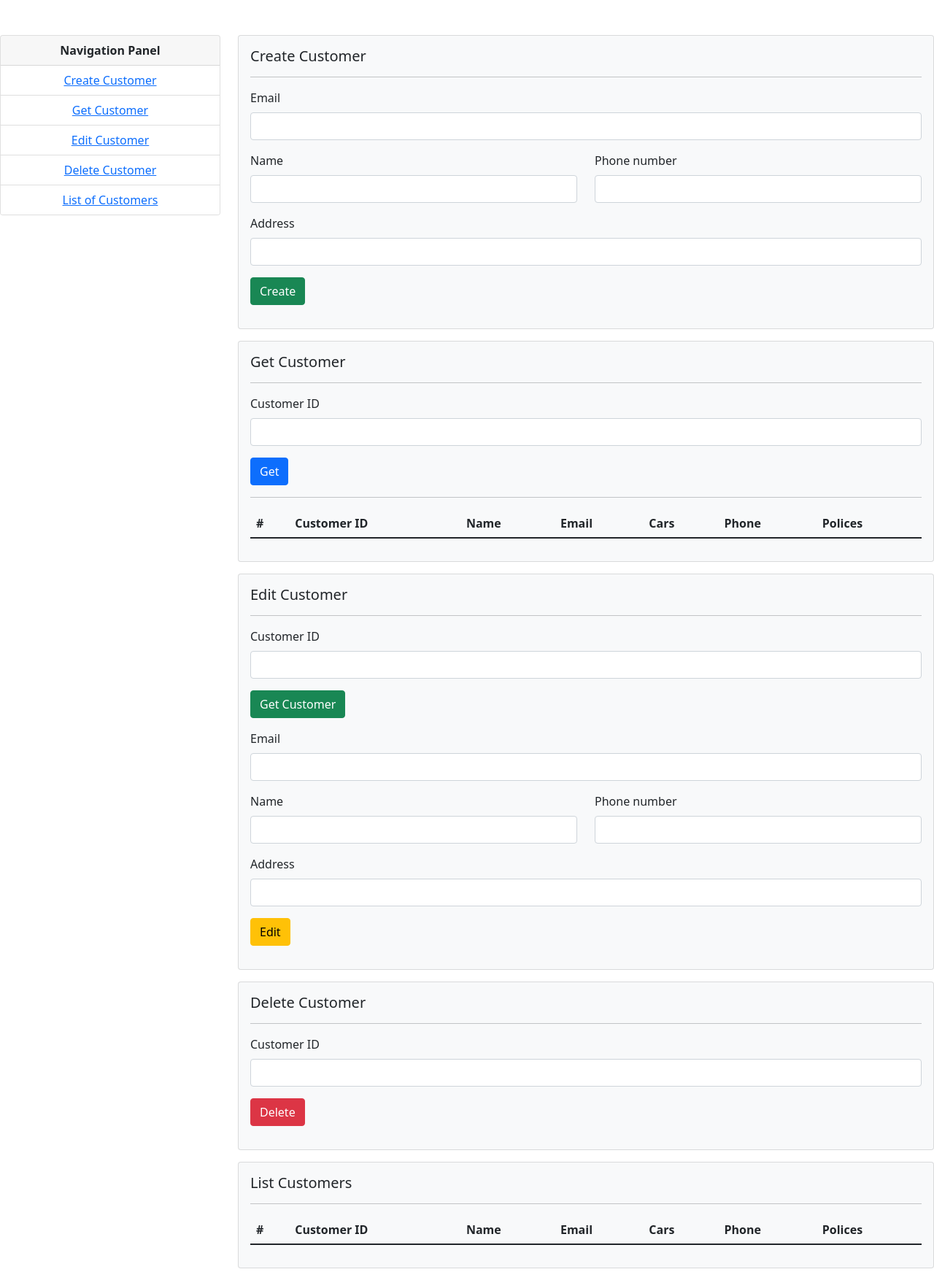
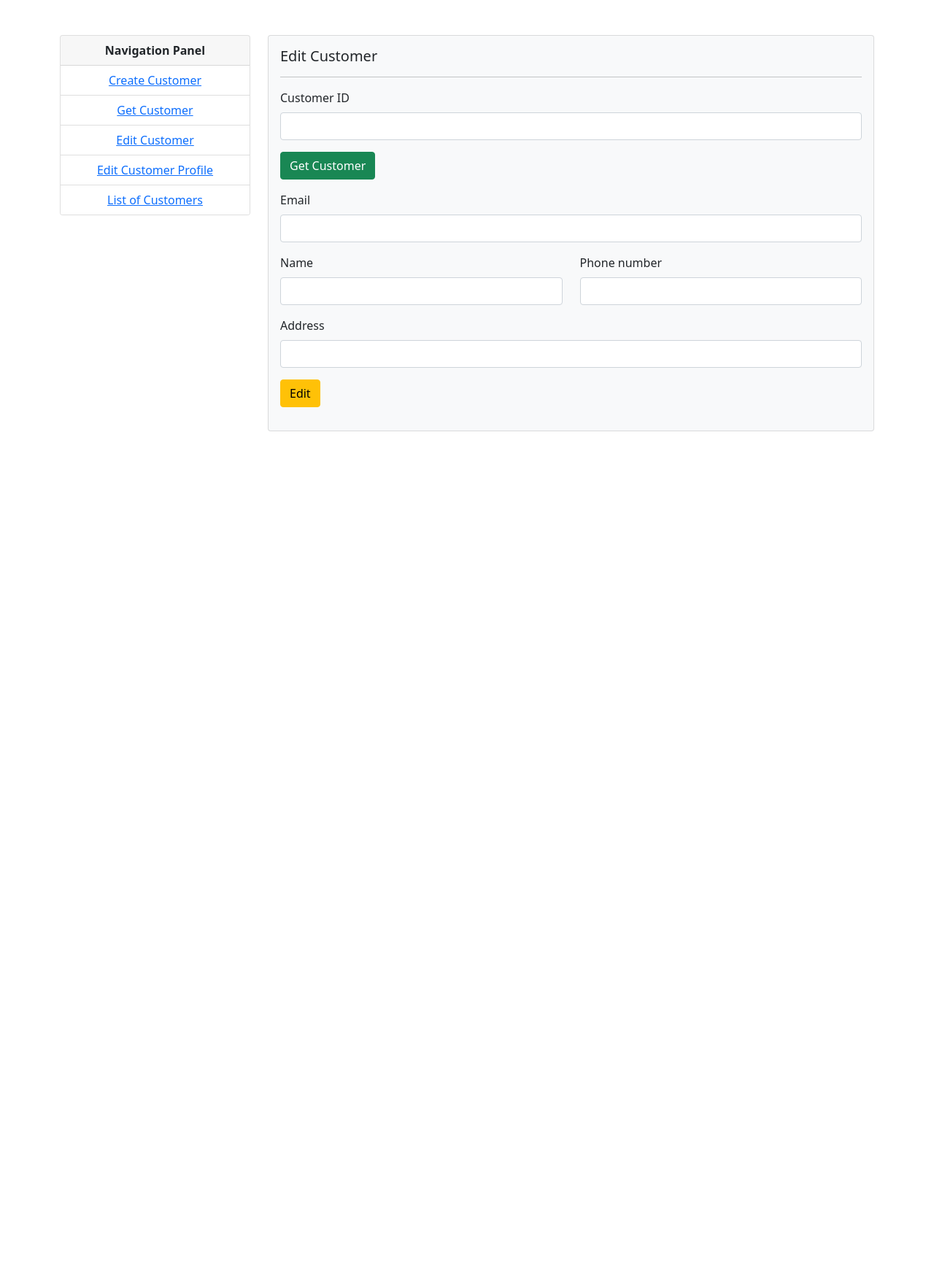
Before and after one commit to mahdi-darvish/Car-Insurance-System-UML, a Django app: page /customer/edit in a window 1280 px wide. Shown: the part 178-1932 px from the top of the page at 73% size. After the commit the page ends 769 px from the top, so only its background shows below. Run offline with Django 4.2, Linux system fonts and the light colour scheme; lists and menus that the app fills with data are empty; some libraries are stand-ins or nearby versions.

Commit message:
add customer UI

```diff
--- /dev/null
+++ b/car_insurance/main/templates/Customer/edit.html
@@ -0,0 +1,46 @@
+{% extends 'Customer/index.html' %}
+
+{% block customerEdit %}
+<div class="card bg-light mb-3">
+    <div class="card-body">
+      <h5 class="card-title">Edit Customer</h5>
+      <hr />
+      <form action="">
+        <div class="col-md-12 mb-3">
+          <label for="CustomerID" class="form-label">Customer ID</label>
+          <input type="number" class="form-control" id="CustomerID" />
+        </div>
+        <button type="submit" class="btn btn-success">Get Customer</button>
+      </form>
+      <form accept="">
+        <div class="col-md-12 mb-3">
+          <label for="Eamil" class="form-label">Email</label>
+          <input type="email" class="form-control" id="Email" />
+        </div>
+        <div class="row mb-3">
+          <div class="col-md-6">
+            <label for="name" class="form-label">Name</label>
+            <input
+              type="number"
+              class="form-control"
+              id="name"
+              aria-describedby="name"
+            />
+          </div>
+          <div class="col-md-6">
+            <label for="phoneNum" class="form-label"
+              >Phone number</label
+            >
+            <input type="tel" class="form-control" id="phoneNum" />
+          </div>
+        </div>
+        <div class="col-md-12 mb-3">
+          <label for="address" class="form-label">Address</label>
+          <input type="text" class="form-control" id="address" />
+        </div>
+        <button type="submit" class="btn btn-warning">Edit</button>
+      </form>
+    </div>
+  </div>
+
+{% endblock %}
--- a/car_insurance/main/templates/Customer/index.html
+++ b/car_insurance/main/templates/Customer/index.html
@@ -5,185 +5,38 @@
     <div class="card-header fw-bold">Navigation Panel</div>
     <ul class="list-group list-group-flush">
       <li class="list-group-item">
-        <a href="#">Create Customer</a>
+        <a href="/customer/add">Create Customer</a>
       </li>
       <li class="list-group-item">
-        <a href="#">Get Customer</a>
+        <a href="/customer/get">Get Customer</a>
       </li>
       <li class="list-group-item">
-        <a href="#">Edit Customer</a>
+        <a href="/customer/edit">Edit Customer</a>
       </li>
       <li class="list-group-item">
-        <a href="#">Delete Customer</a>
+        <a href="/customer/editProfile">Edit Customer Profile</a>
       </li>
       <li class="list-group-item">
-        <a href="">List of Customers</a>
+        <a href="/customer/list">List of Customers</a>
       </li>
     </ul>
   </div>
 </div>
 <div class="col-lg-9">
   <!-- CREATE -->
-  <div class="card bg-light mb-3">
-    <div class="card-body">
-      <h5 class="card-title">Create Customer</h5>
-      <hr />
-      <form>
-        <div class="col-md-12 mb-3">
-          <label for="Eamil" class="form-label">Email</label>
-          <input type="email" class="form-control" id="Email" />
-        </div>
-        <div class="row mb-3">
-          <div class="col-md-6">
-            <label for="name" class="form-label">Name</label>
-            <input
-              type="number"
-              class="form-control"
-              id="name"
-              aria-describedby="name"
-            />
-          </div>
-          <div class="col-md-6">
-            <label for="phoneNum" class="form-label"
-              >Phone number</label
-            >
-            <input type="tel" class="form-control" id="phoneNum" />
-          </div>
-        </div>
-        <div class="col-md-12 mb-3">
-          <label for="address" class="form-label">Address</label>
-          <input type="text" class="form-control" id="address" />
-        </div>
-        <button type="submit" class="btn btn-success">Create</button>
-      </form>
-    </div>
-  </div>
+  {% block customerCreate %}
+  {% endblock %}
   <!-- GET -->
-  <div class="card bg-light mb-3">
-    <div class="card-body">
-      <h5 class="card-title">Get Customer</h5>
-      <hr />
-      <form>
-        <div class="mb-3">
-          <label for="CustomerID" class="form-label">Customer ID</label>
-          <input
-            type="number"
-            class="form-control"
-            id="exampleInputEmail1"
-            aria-describedby="CustomerID"
-          />
-        </div>
-        <button type="submit" class="btn btn-primary">Get</button>
-      </form>
-      <hr />
-      <!-- show data -->
-      <table class="table table-striped table-hover">
-        <thead>
-          <tr>
-            <th scope="col">#</th>
-            <th scope="col">Customer ID</th>
-            <th scope="col">Name</th>
-            <th scope="col">Email</th>
-            <th scope="col">Cars</th>
-            <th scope="col">Phone</th>
-            <th scope="col">Polices</th>
-          </tr>
-        </thead>
-        <tbody>
-          <tr>
-
-          </tr>
-        </tbody>
-      </table>
-    </div>
-  </div>
+  {% block customerGet %}
+  {% endblock %}
   <!-- EDIT -->
-  <div class="card bg-light mb-3">
-    <div class="card-body">
-      <h5 class="card-title">Edit Customer</h5>
-      <hr />
-      <form action="">
-        <div class="col-md-12 mb-3">
-          <label for="CustomerID" class="form-label">Customer ID</label>
-          <input type="number" class="form-control" id="CustomerID" />
-        </div>
-        <button type="submit" class="btn btn-success">Get Customer</button>
-      </form>
-      <form accept="">
-        <div class="col-md-12 mb-3">
-          <label for="Eamil" class="form-label">Email</label>
-          <input type="email" class="form-control" id="Email" />
-        </div>
-        <div class="row mb-3">
-          <div class="col-md-6">
-            <label for="name" class="form-label">Name</label>
-            <input
-              type="number"
-              class="form-control"
-              id="name"
-              aria-describedby="name"
-            />
-          </div>
-          <div class="col-md-6">
-            <label for="phoneNum" class="form-label"
-              >Phone number</label
-            >
-            <input type="tel" class="form-control" id="phoneNum" />
-          </div>
-        </div>
-        <div class="col-md-12 mb-3">
-          <label for="address" class="form-label">Address</label>
-          <input type="text" class="form-control" id="address" />
-        </div>
-        <button type="submit" class="btn btn-warning">Edit</button>
-      </form>
-    </div>
-  </div>
-  <!-- DELETE -->
-  <div class="card bg-light mb-3">
-    <div class="card-body">
-      <h5 class="card-title">Delete Customer</h5>
-      <hr />
-      <form>
-        <div class="mb-3">
-          <label for="CustomerID" class="form-label">Customer ID</label>
-          <input
-            type="number"
-            class="form-control"
-            id="CustomerID"
-            aria-describedby="emailHelp"
-          />
-        </div>
-        <button type="submit" class="btn btn-danger">Delete</button>
-      </form>
-    </div>
-  </div>
-  <!-- LIST -->
-  <div class="card bg-light mb-3">
-    <div class="card-body">
-      <h5 class="card-title">List Customers</h5>
-      <hr />
-      <!-- show data -->
-      <table class="table table-striped table-hover">
-        <thead>
-          <tr>
-            <th scope="col">#</th>
-            <th scope="col">Customer ID</th>
-            <th scope="col">Name</th>
-            <th scope="col">Email</th>
-            <th scope="col">Cars</th>
-            <th scope="col">Phone</th>
-            <th scope="col">Polices</th>
-          </tr>
-          </tr>
-        </thead>
-        <tbody>
-          <tr>
-
-          </tr>
-        </tbody>
-      </table>
-    </div>
-  </div>
+  {% block customerEdit %}
+  {% endblock %}
+  <!-- EDIT PROFILE -->
+  {% block customerDelete %}
+  {% endblock %}
+  <!-- list -->
+  {% block customerlist %}
+  {% endblock %}
 </div>
 {% endblock %}
--- a/car_insurance/main/templates/base.html
+++ b/car_insurance/main/templates/base.html
@@ -26,13 +26,13 @@
       <div class="container">
         <nav class="navbar navbar-expand-lg sticky-top navbar-light my-4">
           <div class="container-fluid">
-            <a class="navbar-brand" href="#">Dashboard</a>
+            <a class="navbar-brand" href="/">Dashboard</a>
           </div>
         </nav>
         <div class="bg-light p-1 my-5 border rounded">
           <ul class="nav nav-pills nav-fill">
             <li class="nav-item">
-              <a class="nav-link active" aria-current="page" href="#"
+              <a class="nav-link active" aria-current="page" href=""
                 >Insurance</a
               >
             </li>
@@ -48,7 +48,7 @@
     </header>
 
     <main>
-      <div class="contianer">
+      <div class="container">
         <div class="row">
           {% block content %}
           {% endblock %}
--- a/car_insurance/main/urls.py
+++ b/car_insurance/main/urls.py
@@ -3,7 +3,7 @@ from . import views
 
 
 urlpatterns = [
-    path('', views.index, name='index'),
+    path('', views.listCustomers, name='index'),
     path('customer/add', views.addCustomer, name='addCustomer'),
     path('customer/edit', views.editCustomer, name='editCustomer'),
     path('customer/editProfile', views.editCustomerProfile, name='editCustomerProfile'),
--- a/car_insurance/main/views.py
+++ b/car_insurance/main/views.py
@@ -1,30 +1,26 @@
 from django.shortcuts import render
 from django.http import HttpResponse
 
-
-def index(request):
-    return render(request, 'Customer/index.html', {})
-
-
 def addCustomer(request):
-    return render(request, 'Customer/index.html', {})
+    return render(request, 'Customer/create.html', {})
 
 
 def editCustomer(request):
-    return render(request, 'Customer/index.html', {})
+    return render(request, 'Customer/edit.html', {})
 
 
 def editCustomerProfile(request):
-    return render(request, 'Customer/index.html', {})
-
-
-def deleteCustomer(request):
-    return render(request, 'Customer/index.html', {})
+    return render(request, 'Customer/editProfile.html', {})
 
 
 def getCustomer(request):
-    return render(request, 'Customer/index.html', {})
+    return render(request, 'Customer/get.html', {})
 
 
 def listCustomers(request):
-    return render(request, 'Customer/index.html', {})
+    return render(request, 'Customer/list.html', {})
+
+
+
+def deleteCare(request):
+    return render(request, 'Car/delete.html', {})
```
Also changed, not shown: car_insurance/main/templates/Car/delete.html (added, +22 -0 lines), car_insurance/main/templates/Customer/create.html (added, +38 -0 lines), car_insurance/main/templates/Customer/editProfile.html (added, +13 -0 lines), car_insurance/main/templates/Customer/get.html (added, +42 -0 lines), car_insurance/main/templates/Customer/list.html (added, +31 -0 lines).
